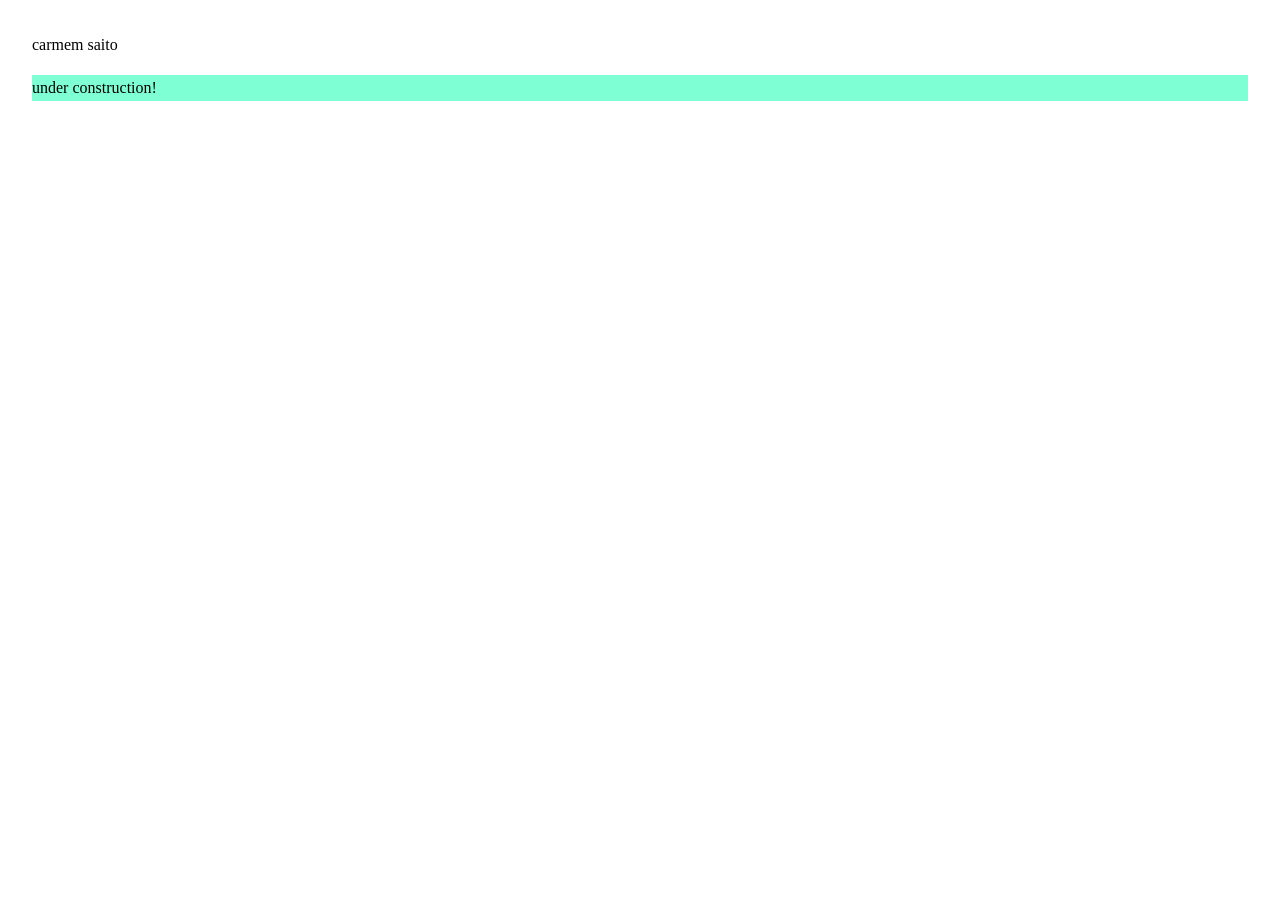
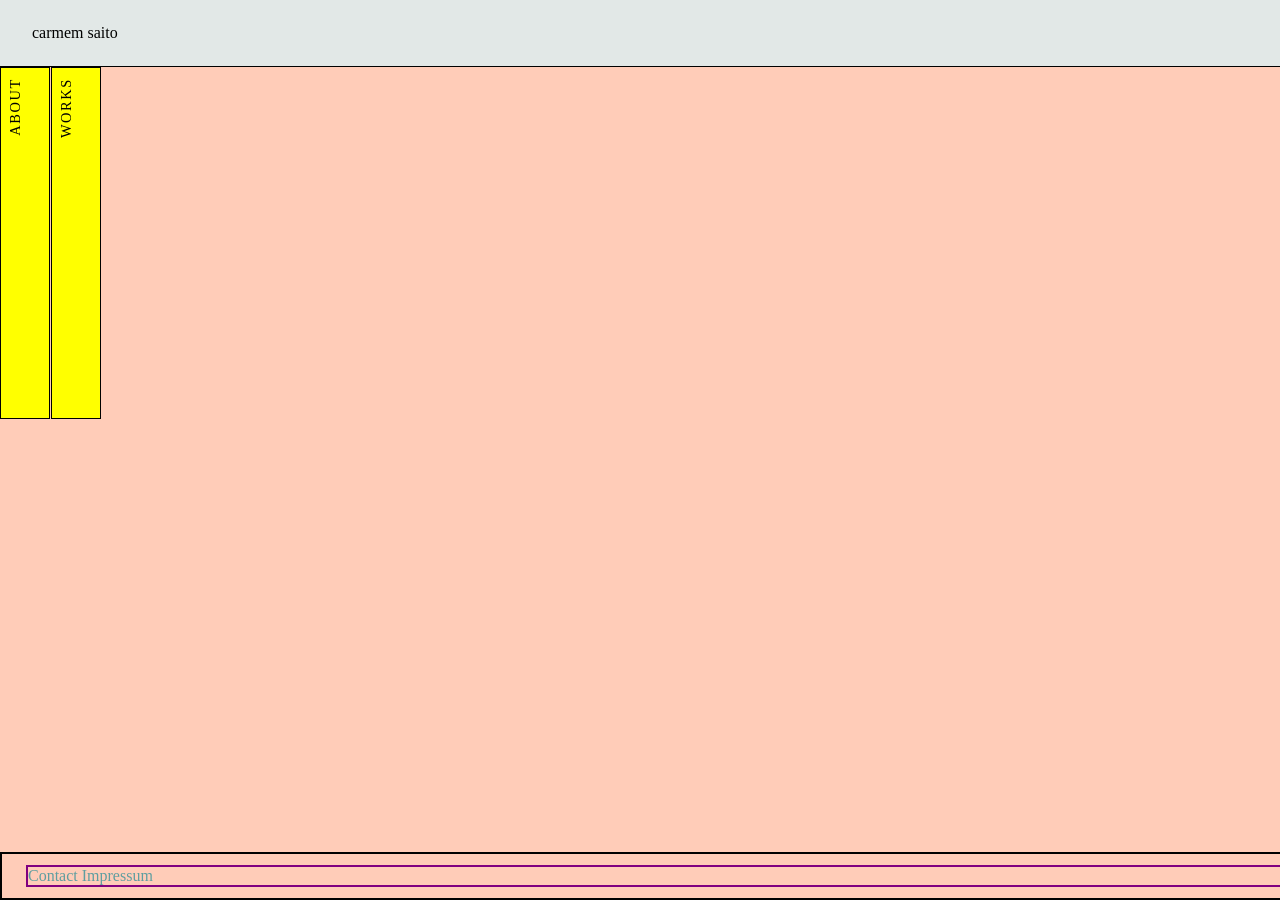
Before and after one commit to carmem-s/carmem-s.github.io, a Jekyll site: the page built from index.html, in a window 1280 px wide. Built offline with Jekyll 4.4.1, drawn with Linux system fonts in a browser that asks for light colours.

Commit message:
acordeão

```diff
--- a/_config.yml
+++ b/_config.yml
@@ -10,9 +10,25 @@
 github_username:  carmem-s
 
 sass:
-  sass_dir: assets
+  sass_dir: _scss
+  style: :compressed
+
 
 port: 8080
+
+
+# Exclude from processing.
+# The following items will not be processed, by default. Create a custom list
+# to override the default setting.
+# exclude:
+#   - Gemfile
+#   - Gemfile.lock
+#   - node_modules
+#   - vendor/bundle/
+#   - vendor/cache/
+#   - vendor/gems/
+#   - vendor/ruby/
+
 
 # defaults:
 #   - values:
--- a/_includes/footer.html
+++ b/_includes/footer.html
@@ -0,0 +1,7 @@
+
+<footer class="cs-footer">
+      <nav class="cs-links">
+        <a class="text-link footer-link" href="/contact">Contact</a>
+        <a class="text-link footer-link" href="/impressum">Impressum</a>
+      </nav>
+  </footer>
--- a/_includes/head.html
+++ b/_includes/head.html
@@ -2,6 +2,7 @@
 <head>
     <meta charset="utf-8" />
     <meta name="viewport" content="width=device-width, initial-scale=1">
-    <link rel="stylesheet" href="/css/main.css">
+    <link href="{{site.baseurl}}/css/styles.css" rel="stylesheet">
+    <!-- <link rel="shortcut icon" type="image/png" href="favicon.png"> -->
     <title>carmem saito</title>
 </head>
--- a/_includes/header.html
+++ b/_includes/header.html
@@ -1,6 +1,5 @@
-<html>
-    {% include head.html %}
+<header class="cs-header">
     <div>
         carmem saito
     </div>
-</html>
+</header>
--- a/_layouts/default.html
+++ b/_layouts/default.html
@@ -1,14 +1,7 @@
 <!DOCTYPE html>
 <html>
   {% include head.html %}
-
   <body>
-    <div class="container">
-      {% include header.html %}
-
-      {{ content }}
-
-      {% include footer.html %}
-    </div>
+      {% include header.html %} {{ content }} {% include footer.html %}
   </body>
 </html>
--- /dev/null
+++ b/_scss/_accordion.scss
@@ -0,0 +1,88 @@
+.cs-accordion {
+  width: 100%;
+}
+
+.cs-accordion section:target {
+  height: 100%;
+  width: 100%;
+}
+
+.cs-accordion section:target h2 {
+  display: none;
+}
+
+.cs-accordion section:target .cs-inner {
+  display: block;
+}
+
+.cs-accordion section h2 a {
+  padding: 0.4em 0.7em;
+  display: block;
+  font-size: 0.9em;
+  font-weight: normal;
+  color: black;
+  text-decoration: none;
+}
+
+/*set style of closed slide*/
+.cs-accordion section {
+  float: left;
+  overflow: hidden;
+  color: lightblue;
+  cursor: pointer;
+  background: yellow;
+  border: 1px solid black;
+  width: 100%;
+  height: 100%;
+  transition: height 0.2s ease-out;
+  margin-right: 0px;
+}
+
+.cs-accordion section .cs-inner {
+  display: none;
+}
+
+/* VERTICAL ACCORDION */
+
+// .cs-accordion section {
+
+// }
+
+/*Set height of the slide*/
+/* .cs-accordion :target {
+  height: 50px;
+
+} */
+
+/* .cs-accordion section h2 {
+	position: relative;
+	left: 0;
+	top: -15px;
+}
+ */
+
+@media only screen and (min-width: 768px) {
+  .cs-accordion section {
+    height: 350px;
+    transition: width 0.2s ease-out;
+    margin-right: 1px;
+    margin-bottom: 0;
+    width: 3rem;
+  }
+
+  .cs-accordion section h2 {
+    transform: translateX(-100%) rotate(-90deg);
+    transform-origin: right top;
+    -webkit-backface-visibility: hidden;
+    text-align: right;
+    margin: 0;
+    top: 0;
+    left: 0;
+    width: 20rem;
+  }
+  .cs-accordion section:target {
+    width: calc(100% - 3.4rem);
+    height: 350px;
+    overflow: hidden;
+  }
+}
--- a/_scss/_footer.scss
+++ b/_scss/_footer.scss
@@ -0,0 +1,12 @@
+.cs-footer {
+  padding: .7rem 1.5rem;
+  position: absolute;
+  bottom: 0;
+  width: 100%;
+  border: 2px solid black;
+}
+
+.cs-links {
+  border: 2px solid purple;
+  color: pink;
+}
--- a/_scss/_links.scss
+++ b/_scss/_links.scss
@@ -0,0 +1,4 @@
+a {
+  color: cadetblue;
+  text-decoration: none;
+}
--- /dev/null
+++ b/_scss/_main.scss
@@ -0,0 +1,69 @@
+.cs-small-text {
+  border: solid 3px lightblue;
+}
+
+.cs-header {
+  width: 100%;
+  background-color: #e2e8e7;
+  border-bottom: solid 1px black;
+  padding: 1.5rem 2rem;
+}
+
+.cs-inner-container {
+  border: solid 3px blue;
+  padding: 1.5rem 5rem 1rem 1.5rem;
+}
+
+// pre stuff
+
+@media all and (min-width: 1400px) {
+  html {
+    font-size: 1.25rem;
+  }
+}
+
+body {
+  width: 100%;
+  height: 100%;
+  margin: 0;
+  padding: 0;
+  background-color: rgb(255, 204, 184);
+}
+
+h1,
+h2,
+h3,
+h4 {
+  text-transform: uppercase;
+  letter-spacing: 0.1em;
+  font-weight: bold;
+}
+
+h1 {
+  font-size: 1.5rem;
+  margin-bottom: 2em;
+}
+
+h2 {
+  font-size: 1.125rem;
+  margin-bottom: 1em;
+}
+
+h3 {
+  font-size: 1.5rem;
+  margin-bottom: 2em;
+  margin-top: 3.2em;
+}
+
+p {
+  margin-bottom: 2em;
+}
+
+p,
+ul {
+  font-size: 1rem;
+}
+
+.text-small {
+  font-size: 0.875rem;
+}
--- a/css/main.scss
+++ /dev/null
@@ -1,61 +0,0 @@
----
-# Front matter comment to ensure Jekyll properly reads file.
----
-
-// Imports
-// @import "reset";
-// @import "footer";
-// @import "links";
-
-.teste {
-    background-color: aquamarine;
-}
-
-html {
-	font-size: 100%;
-}
-
-@media all and (min-width: 1400px) {
-	html {
-		font-size: 1.25rem;
-	}
-}
-
-body {
-	margin: 2rem;
-	line-height: 1.666;
-}
-
-h1, h2, h3, h4 {
-	text-transform: uppercase;
-	letter-spacing: 0.1em;
-	font-weight: bold;
-}
-
-h1 {
-	font-size: 1.5rem;
-	margin-bottom: 2em;
-}
-
-h2 {
-	font-size: 1.125rem;
-	margin-bottom: 1em;
-}
-
-h3 {
-	font-size: 1.5rem;
-	margin-bottom: 2em;
-	margin-top: 3.2em;
-}
-
-p {
-	margin-bottom: 2em;
-}
-
-p, ul {
-	font-size: 1rem;
-}
-
-.text-small {
-	font-size: .875rem;
-}
--- /dev/null
+++ b/css/styles.scss
@@ -0,0 +1,10 @@
+---
+# Comment to ensure Jekyll properly reads file.
+---
+
+//Imports
+@import "main";
+@import "reset";
+@import "footer";
+@import "links";
+@import "_accordion";
--- a/index.html
+++ b/index.html
@@ -2,7 +2,34 @@
 layout: default
 ---
 
-
-    <div>
-    <p class="teste">under construction!</p>
+<div class="cs-accordion">
+  <section id="about">
+    <h2><a href="#about">About</a></h2>
+    <div class="cs-inner">
+      <p class="cs-small-text">
+        Lorem ipsum dolor sit amet, unum lorem noster nam ea, id per altera
+        vivendo. Pro et iudico molestiae referrentur, nam no aliquip euismod
+        graecis, facer iisque mea ut. Ius vidit invidunt assentior cu, iuvaret
+        detraxit sensibus pri ei. Ut has posse constituam, mea meis forensibus
+        te. Ubique primis prodesset id est, duo ei iisque moderatius
+        disputationi.
+      </p>
+      <p class="cs-small-text">
+        At accusam partiendo nam, purto voluptatum ut cum. Ne vix mucius
+        apeirian concludaturque. Debet tritani his at. Ea aeque nusquam
+        inciderint per.
+      </p>
+      <p class="cs-small-text">
+        An vix eros erant oratio, ex his quot vivendum salutandi. Regione
+        omnesque voluptatum eu est, pro utroque molestiae temporibus id, vim
+        elitr dissentias ex. Cu partem quodsi pri, sit prima minim volutpat ei.
+        Cum electram mediocrem intellegebat ut. Eos et soleat elaboraret, an
+        fugit dolore definitionem duo, dicit diceret nec eu.
+      </p>
     </div>
+  </section>
+  <section id="works">
+    <h2><a href="#works">Works</a></h2>
+    <div class="cs-inner">text</div>
+  </section>
+</div>
```
Also changed, not shown: _scss/_reset.scss (indentation only).
